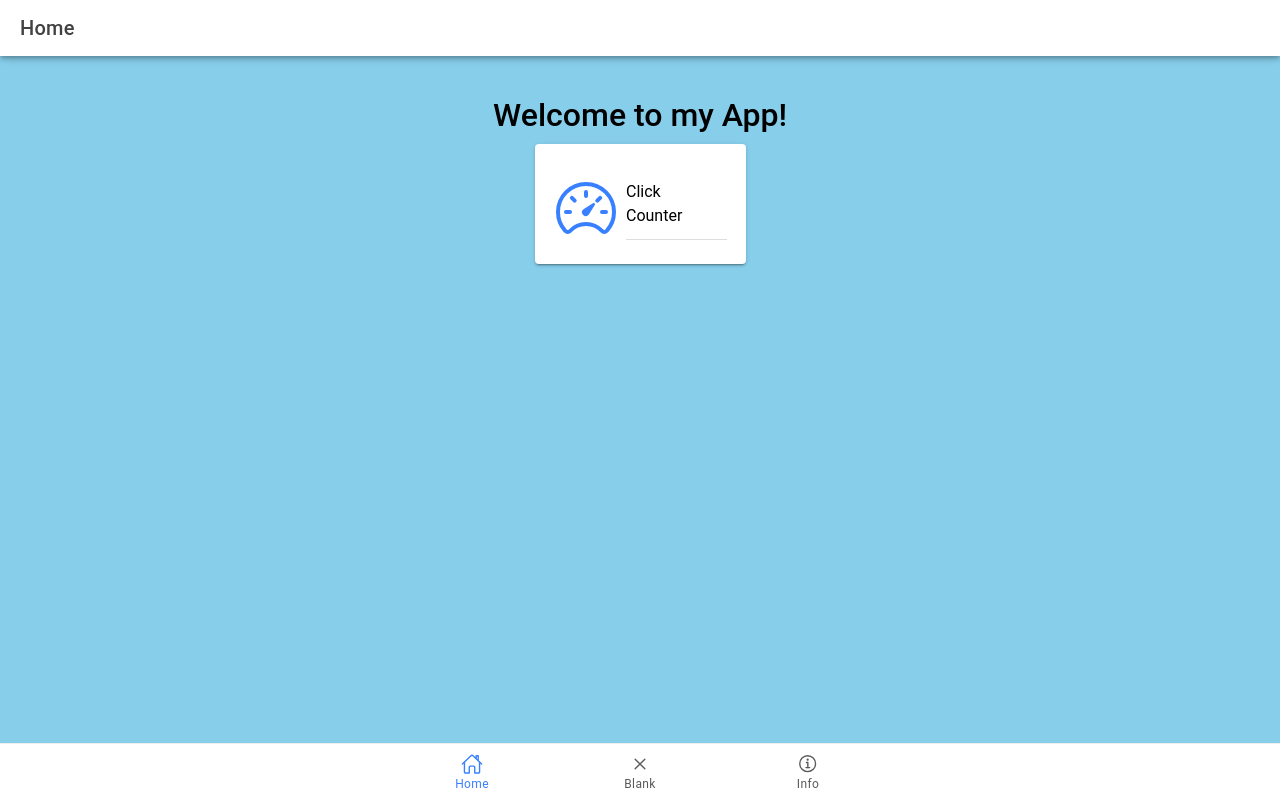
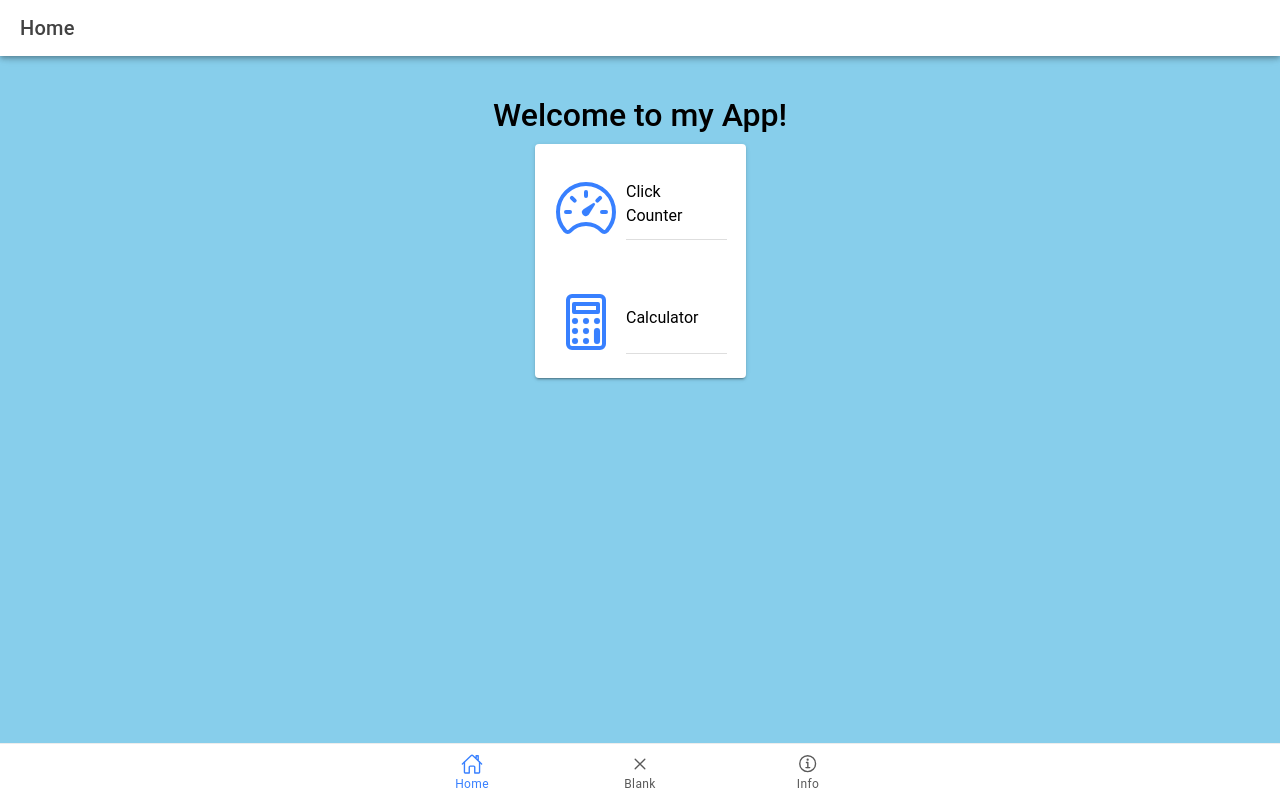
Before and after one commit to JhnDm/ion-t-Domo, a React (Vite) app: page /home in a window 1280 px wide. Built offline with nearby package versions, Linux system fonts and the light colour scheme.

Commit message:
added calculator in the card

```diff
--- a/src/App.tsx
+++ b/src/App.tsx
@@ -15,7 +15,7 @@ import { calculatorOutline, closeOutline, ellipse, home, homeOutline, informatio
 import Home from './pages/home';
 import ClickCounter from './pages/clickcounter';
 import Tab2 from './pages/profile';
-import Tab3 from './pages/calculator';
+import Calculator from './pages/calculator';
 
 
 
@@ -56,8 +56,10 @@ const App: React.FC = () => (
           <Route exact path="/home" component={Home} />
           {/* <Route exact path="/profile" component={Tab1} />*/}
           <Route exact path="/profile" component={Tab2} />
-          {/* <Route exact path="/calculator" component={Tab3} />*/}
+          {/* <Route exact path="/clickcounter" component={Tab3} />*/}
           <Route exact path="/clickcounter" component={ClickCounter} />
+           {/* <Route exact path="/calculator" component={Tab3} />*/}
+           <Route exact path="/calculator" component={Calculator} />
 
 
         </IonRouterOutlet>
--- a/src/pages/home.tsx
+++ b/src/pages/home.tsx
@@ -3,7 +3,7 @@ import { IonContent, IonHeader, IonPage, IonTitle, IonToolbar,IonCard,IonCardCon
 import { useHistory } from 'react-router-dom'; // Import useHistory hook
 
 import './home.css';
-import { speedometerOutline } from 'ionicons/icons';
+import { calculatorOutline, speedometerOutline } from 'ionicons/icons';
 
 const Home: React.FC = () => {
   const history = useHistory(); // Initialize useHistory hook
@@ -33,6 +33,18 @@ const Home: React.FC = () => {
                 </IonThumbnail>
                 <IonLabel>Click Counter</IonLabel>
               </IonItem>
+              <br />
+              <br />
+
+              <IonItem>
+                <IonThumbnail slot="start">
+                <IonRouterLink href="./calculator">
+                <IonIcon icon={calculatorOutline} style={{ fontSize: '4rem' }} />
+                    </IonRouterLink>
+                </IonThumbnail>
+                <IonLabel>Calculator</IonLabel>
+              </IonItem>
+
             </IonList>
           </IonCardContent>
         </IonCard>
```
